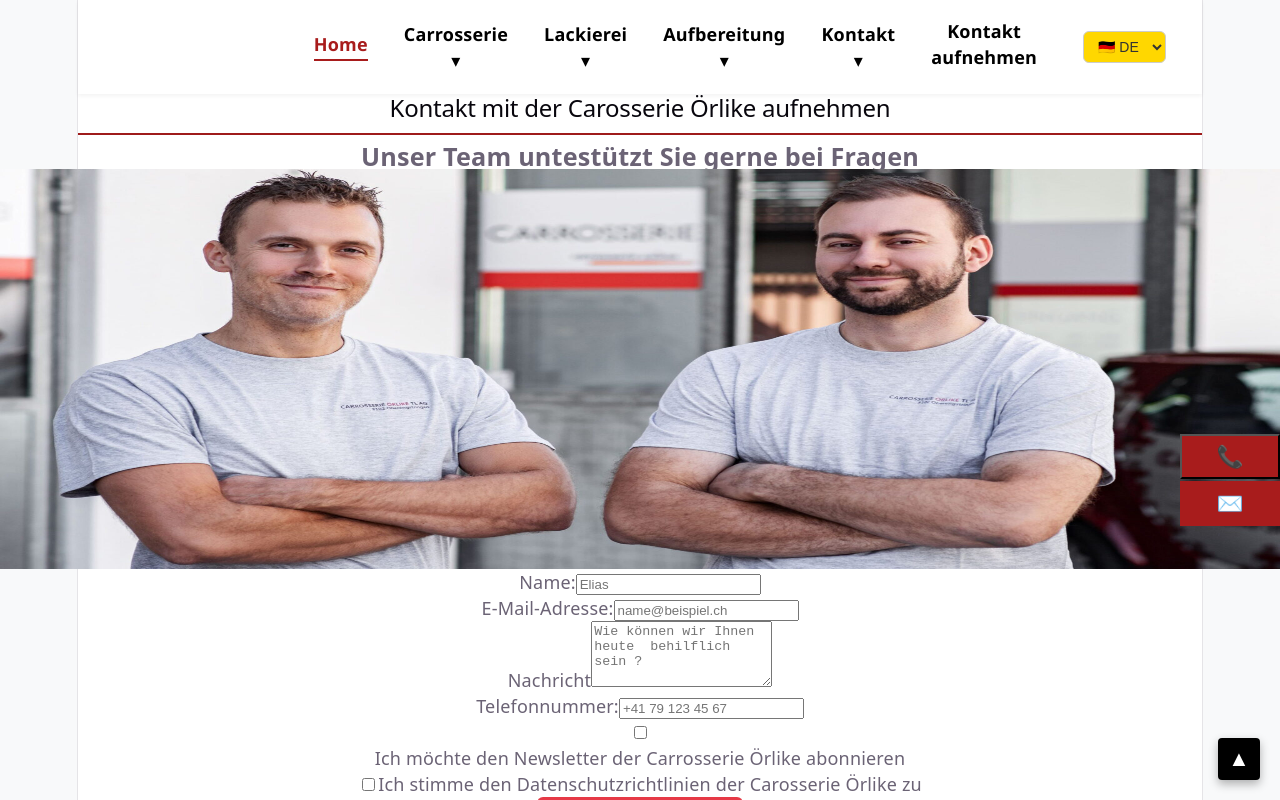
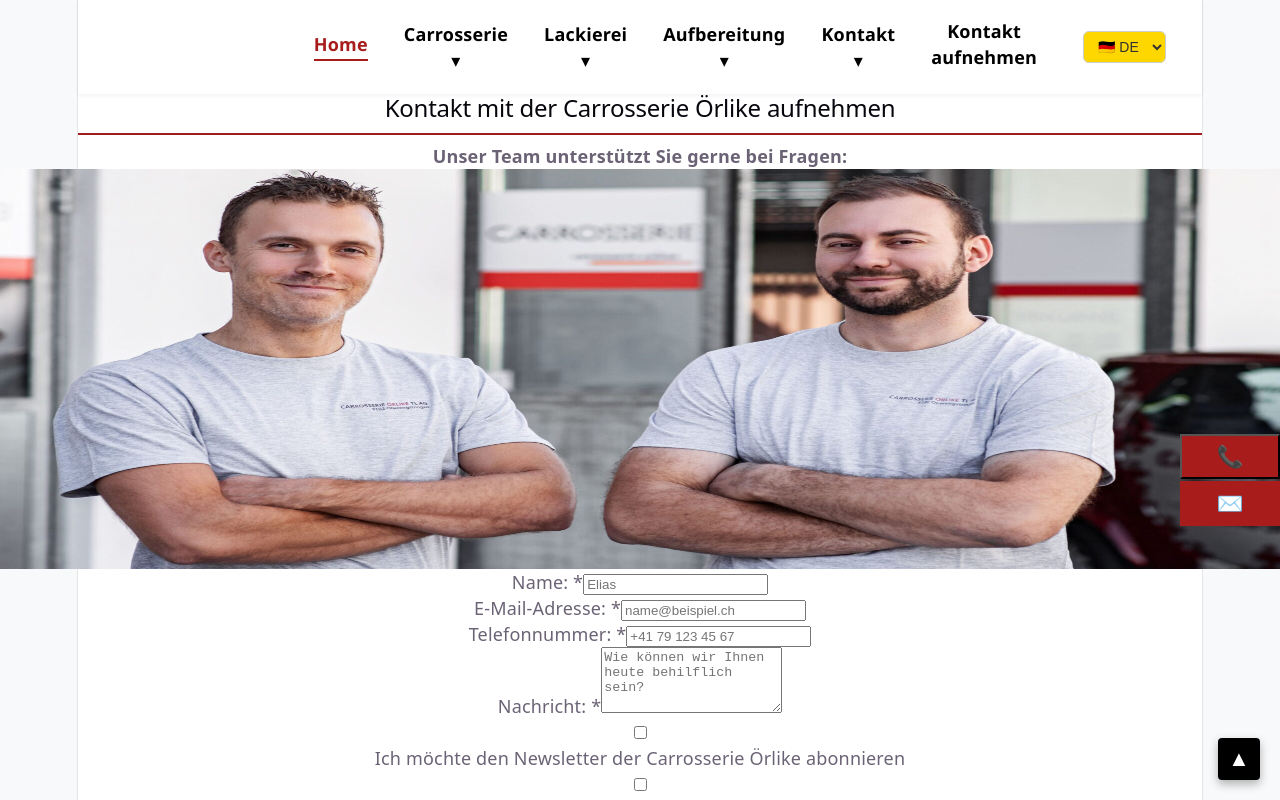
Before and after one commit to elias4864/Website-Carosserie-Oerlikon, a React (Vite) app: page /anfrage in a window 1280 px wide. Shown: the top 800 px of the page. Built offline with nearby package versions, Linux system fonts and the light colour scheme.

Commit message:
Added Anfrage and Privacy Modal Page

```diff
--- a/src/assets/pages/Anfrage.jsx
+++ b/src/assets/pages/Anfrage.jsx
@@ -1,17 +1,21 @@
 import React, { useState } from 'react';
 import '../Styles/Anfrage.css';
-import {useNavigate} from "react-router-dom";
+import { useNavigate } from "react-router-dom";
 import Team from '../Team.jpg';
+
 export default function Anfrage() {
     const [formData, setFormData] = useState({
         name: '',
         email: '',
-        phone:'',
+        phone: '',
         message: '',
         newsletter: false,
-        privacybanner:''
+        privacyPolicy: false
     });
+
     const [status, setStatus] = useState('idle'); // idle, loading, success, error
+    const [errors, setErrors] = useState({});
+    const navigate = useNavigate();
 
     const handleChange = (e) => {
         const { name, value, type, checked } = e.target;
@@ -19,43 +23,89 @@ export default function Anfrage() {
             ...prev,
             [name]: type === 'checkbox' ? checked : value,
         }));
+
+        if (errors[name]) {
+            setErrors({ ...errors, [name]: '' });
+        }
     };
 
+    const validateForm = () => {
+        let newErrors = {};
 
-    const navigate = useNavigate();
+        if (!formData.name.trim() || formData.name.trim().length < 2) {
+            newErrors.name = 'Bitte geben Sie einen gültigen Namen ein.';
+        }
+
+        if (!formData.email.trim() || !/\S+@\S+\.\S+/.test(formData.email)) {
+            newErrors.email = 'Bitte geben Sie eine gültige E-Mail-Adresse ein.';
+        }
+
+        if (!formData.phone.trim()) {
+            newErrors.phone = 'Bitte geben Sie zuerst Ihre Telefonnummer ein.';
+        }
+
+        if (!formData.message.trim()) {
+            newErrors.message = 'Bitte tragen Sie Ihre Nachricht ein.';
+        }
+
+        if (!formData.privacyPolicy) {
+            newErrors.privacyPolicy = 'Sie müssen den Datenschutzrichtlinien  zuerst zustimmen.';
+        }
+
+        setErrors(newErrors);
+        return Object.keys(newErrors).length === 0;
+    };
 
     const handleSubmit = async (e) => {
         e.preventDefault();
+
+        if (!validateForm()) {
+            alert("Bitte füllen Sie alle notwendigen  Pflichtfelder korrekt aus.");
+            return;
+        }
+
         setStatus('loading');
-        navigate('/anfrage');
-
-
-
 
         try {
-            // Hier API-Aufruf einfügen (z.B. fetch('/api/contact', ...))
-            await new Promise((resolve) => setTimeout(resolve, 1500)); // Simulation
+            // Simulation oder echter API-Call (z.B. EmailJS)
+            await new Promise((resolve) => setTimeout(resolve, 1500));
+
             setStatus('success');
-            alert("Nachricht erfolgreich abgeschickt");
-            setFormData({ name: '', email: '', message: '', newsletter: false ,phone: ''}); // Formular zurücksetzen
+            alert("Nachricht erfolgreich abgeschickt!");
+
+            // Formular zurücksetzen
+            setFormData({
+                name: '',
+                email: '',
+                phone: '',
+                message: '',
+                newsletter: false,
+                privacyPolicy: false
+            });
+            setErrors({});
+
+            // Nach Erfolg navigieren
+            navigate('/anfrage');
+
         } catch (error) {
             setStatus('error');
-            console.log(error);
-            alert("401 Error Nachricht wurde nicht abgeschickt bite erneut versuchen");
+            console.error(error);
+            alert("Fehler beim Senden. Bitte versuchen Sie es später erneut.");
         }
     };
 
     return (
         <div className="max-w-md mx-auto my-10 p-6 bg-white rounded-lg shadow-md border border-gray-200">
-            <h2 className="text-2xl font-bold mb-6 text-gray-800">Kontakt mit der Carosserie Örlike aufnehmen</h2>
+            <h2 className="text-2xl font-bold mb-2 text-gray-800">Kontakt mit der Carrosserie Örlike aufnehmen</h2>
 
-            <p className="text-sm text-gray-600 mb-6">
-                <span><b>Unser Team untestützt Sie gerne bei Fragen</b><img className="team-img" src={Team}/></span>
-            </p>
+            <div className="text-sm text-gray-600 mb-6 flex flex-col gap-2">
+                <span><b>Unser Team unterstützt Sie gerne bei Fragen:</b></span>
+                <img className="team-img rounded-md shadow-sm w-full h-auto object-cover" src={Team} alt="Team Carrosserie Örlike" />
+            </div>
 
             {status === 'success' && (
-                <div className="text-box" role="alert">
-                    Vielen Dank! Ihre Nachricht wurde erfolgreich an unser Team  gesendet.
+                <div className="mb-4 p-4 text-sm text-green-700 bg-green-100 rounded-lg" role="alert">
+                    Vielen Dank! Ihre Nachricht wurde erfolgreich an unser Team gesendet.
                 </div>
             )}
 
@@ -68,73 +118,67 @@ export default function Anfrage() {
             <form onSubmit={handleSubmit} className="space-y-4">
                 <div>
                     <label htmlFor="name" className="block text-sm font-medium text-gray-700 mb-1">
-                        Name:
+                        Name: *
                     </label>
                     <input
                         type="text"
                         id="name"
                         name="name"
-                        required
                         value={formData.name}
                         onChange={handleChange}
-                        className="w-full px-3 py-2 border border-gray-300 rounded-md shadow-sm focus:outline-none focus:ring-2 focus:ring-blue-500 focus:border-blue-500"
+                        className="w-full px-3 py-2 border border-gray-300 rounded-md shadow-sm focus:outline-none focus:ring-2 focus:ring-blue-500"
                         placeholder="Elias"
                     />
+                    {errors.name && <p className="text-red-500 text-xs mt-1">{errors.name}</p>}
                 </div>
 
                 <div>
                     <label htmlFor="email" className="block text-sm font-medium text-gray-700 mb-1">
-                        E-Mail-Adresse:
+                        E-Mail-Adresse: *
                     </label>
                     <input
                         type="email"
                         id="email"
                         name="email"
-                        required
                         value={formData.email}
                         onChange={handleChange}
-                        className="w-full px-3 py-2 border border-gray-300 rounded-md shadow-sm focus:outline-none focus:ring-2 focus:ring-blue-500 focus:border-blue-500"
+                        className="w-full px-3 py-2 border border-gray-300 rounded-md shadow-sm focus:outline-none focus:ring-2 focus:ring-blue-500"
                         placeholder="name@beispiel.ch"
                     />
+                    {errors.email && <p className="text-red-500 text-xs mt-1">{errors.email}</p>}
                 </div>
 
-
                 <div>
+                    <label htmlFor="tel" className="block text-sm font-medium text-gray-700 mb-1">
+                        Telefonnummer: *
+                    </label>
+                    <input
+                        type="tel"
+                        id="tel"
+                        name="phone"
+                        value={formData.phone}
+                        onChange={handleChange}
+                        className="w-full px-3 py-2 border border-gray-300 rounded-md shadow-sm focus:outline-none focus:ring-2 focus:ring-blue-500"
+                        placeholder="+41 79 123 45 67"
+                    />
+                    {errors.phone && <p className="text-red-500 text-xs mt-1">{errors.phone}</p>}
                 </div>
 
                 <div>
                     <label htmlFor="message" className="block text-sm font-medium text-gray-700 mb-1">
-                        Nachricht
+                        Nachricht: *
                     </label>
                     <textarea
                         id="message"
                         name="message"
                         rows="4"
-                        required
-                        title="Thema"
                         value={formData.message}
                         onChange={handleChange}
-                        className="w-full px-3 py-2 border border-gray-300 rounded-md shadow-sm focus:outline-none focus:ring-2 focus:ring-blue-500 focus:border-blue-500"
-                        placeholder="Wie können wir Ihnen heute  behilflich  sein ?"
+                        className="w-full px-3 py-2 border border-gray-300 rounded-md shadow-sm focus:outline-none focus:ring-2 focus:ring-blue-500"
+                        placeholder="Wie können wir Ihnen heute behilflich sein?"
                     />
+                    {errors.message && <p className="text-red-500 text-xs mt-1">{errors.message}</p>}
                 </div>
-
-                <div>
-                    <label htmlFor="tel" className="block text-sm font-medium text-gray-700 mb-1">
-                        Telefonnummer:
-                    </label>
-                    <input
-                        type="tel"
-                        id="tel"
-                        name="phone"
-                        required
-                        value={formData.phone}
-                        onChange={handleChange}
-                        className="w-full px-3 py-2 border border-gray-300 rounded-md shadow-sm focus:outline-none focus:ring-2 focus:ring-blue-500 focus:border-blue-500"
-                        placeholder="+41 79 123 45 67"
-                    />
-                </div>
-
 
                 {/* Newsletter Checkbox */}
                 <div className="flex items-start">
@@ -150,31 +194,35 @@ export default function Anfrage() {
                     </div>
                     <div className="ml-3 text-sm">
                         <label htmlFor="newsletter" className="font-medium text-gray-700 cursor-pointer select-none">
-                                Ich möchte den Newsletter der Carrosserie Örlike abonnieren
+                            Ich möchte den Newsletter der Carrosserie Örlike abonnieren
                         </label>
                     </div>
                 </div>
 
-                <form onSubmit={handleSubmit} className="space-y-4">
+                {/* Datenschutz Checkbox */}
+                <div className="flex items-start">
                     <div className="flex items-center h-5">
-
-
-                        <input type="checkbox" id="textbox"
-                               name="privacyPolicy"
-                               required
-                               value={formData.privacybanner}
-                               onChange={handleChange}
-                               className="w-4 h-4 text-blue-600 border-gray-300 rounded focus:ring-blue-500 cursor-pointer text-center"/>
-                            Ich stimme den Datenschutzrichtlinien der Carosserie Örlike  zu
-
+                        <input
+                            type="checkbox"
+                            id="privacyPolicy"
+                            name="privacyPolicy"
+                            checked={formData.privacyPolicy}
+                            onChange={handleChange}
+                            className="w-4 h-4 text-blue-600 border-gray-300 rounded focus:ring-blue-500 cursor-pointer"
+                        />
                     </div>
-                </form>
+                    <div className="ml-3 text-sm">
+                        <label htmlFor="privacyPolicy" className="font-medium text-gray-700 cursor-pointer select-none">
+                            Ich stimme den Datenschutzrichtlinien der Carrosserie Örlike zu *
+                        </label>
+                        {errors.privacyPolicy && <p className="text-red-500 text-xs mt-1">{errors.privacyPolicy}</p>}
+                    </div>
+                </div>
 
                 <button
                     type="submit"
                     disabled={status === 'loading'}
-                    className="submit-btn"
-                    onClick={handleSubmit}
+                    className="submit-btn w-full py-2 px-4 bg-blue-600 text-white font-semibold rounded-md hover:bg-blue-700 transition"
                 >
                     {status === 'loading' ? 'Wird gesendet...' : 'Anfrage absenden'}
                 </button>
--- a/src/assets/pages/PrivacyModal.jsx
+++ b/src/assets/pages/PrivacyModal.jsx
@@ -84,8 +84,8 @@ export default function PrivacyModal({ lang }) {
 
             setTimeout(() => {
                 setIsOpen(false);
-                navigate('/anfrage');
-            }, 1500);
+                navigate('/home');
+            }, 2000);
         } catch (error) {
             setStatus('error');
             console.error(error);
@@ -170,7 +170,7 @@ export default function PrivacyModal({ lang }) {
 
                             {status === 'success' && (
                                 <p style={{ color: 'green', marginTop: '10px' }}>
-                                    ✓ Bestätigt! Weiterleitung...
+                                    ✓ Bestätigt! Weiterleitung zum Home Verzeichnis...
                                 </p>
                             )}
 
```
